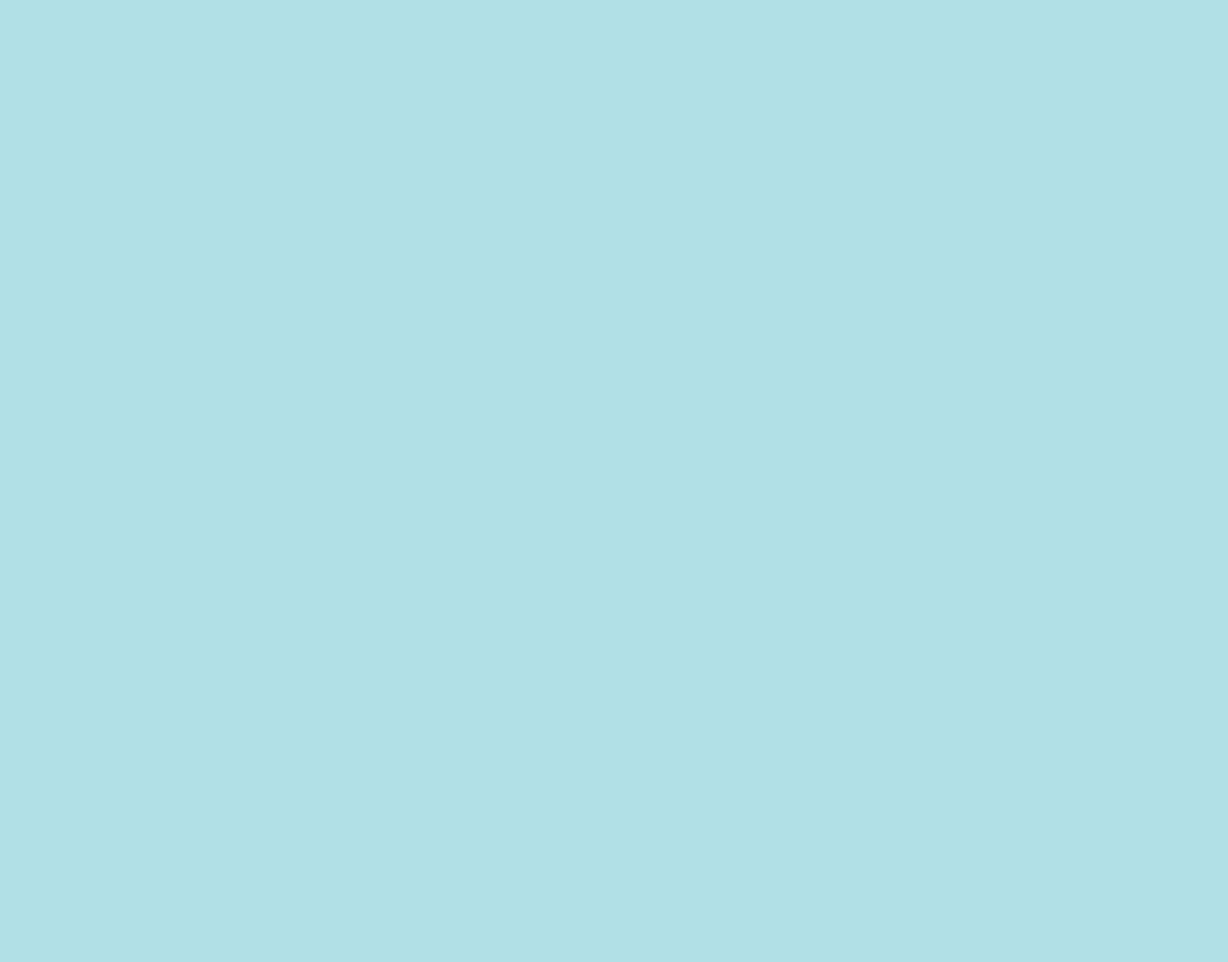
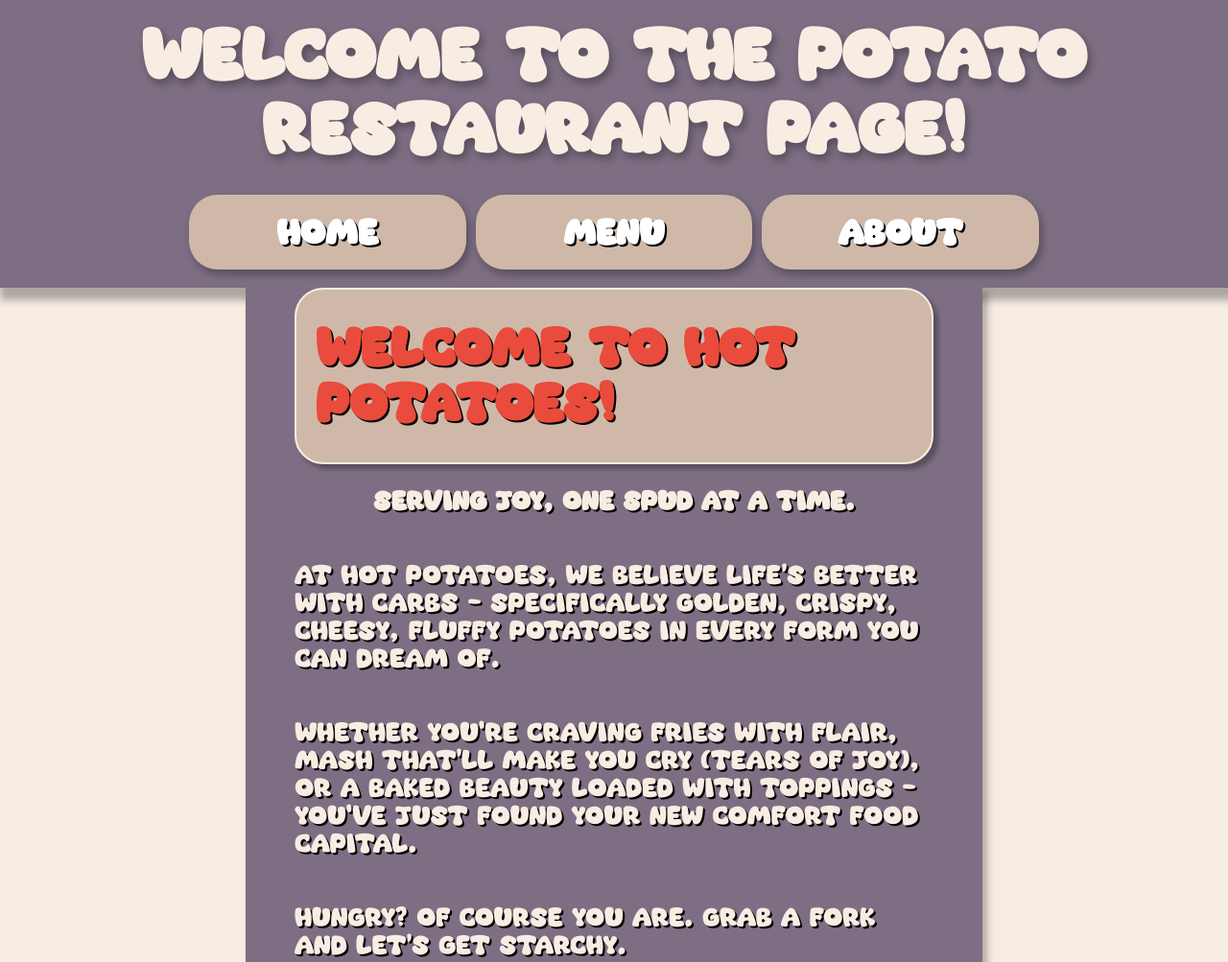
Before and after one commit to RobertTBrooks/top-restaurant-page-pj, a website built with webpack: page src/template.html in a window 1280 px wide. Shown: the top 1003 px of the page at 96% size. Before the commit the page ends 800 px from the top, so only its background shows below. Built offline with nearby package versions, Linux system fonts and the light colour scheme.

Commit message:
setup everything... not sure what it wanted me to do but it was fun and simple? used javascript to handle all the html loading into my pages.

```diff
--- a/src/index.js
+++ b/src/index.js
@@ -1,3 +1,31 @@
 import "./styles.css";
+import { LoadHomePage } from "./scripts/home-page.js";
+import { LoadAboutPage } from "./scripts/about-page.js";
+import { LoadMenuPage } from "./scripts/menu-page.js";
 
-console.log("prep done");
+document.addEventListener('DOMContentLoaded', () => {
+
+  console.log("prep done");
+
+  const homeBtn = document.getElementById("home");
+  const menuBtn = document.getElementById("menu");
+  const aboutBtn = document.getElementById("about");
+
+  LoadHomePage();
+
+  homeBtn.addEventListener('click', (e) => {
+    e.preventDefault();
+    LoadHomePage();
+  });
+
+  menuBtn.addEventListener('click', (e) => {
+    e.preventDefault();
+    LoadMenuPage();
+
+  });
+
+  aboutBtn.addEventListener('click', (e) => {
+    e.preventDefault();
+    LoadAboutPage();
+  });
+});
--- /dev/null
+++ b/src/scripts/about-page.js
@@ -0,0 +1,30 @@
+
+
+export function LoadAboutPage() {
+  document.getElementById("contents").innerHTML = `
+<span>
+    <div class="titles">
+    <h1>About Hot Potatoes</h1>
+    </div>
+
+
+    <p>It all started with a lonely spud and a dream.</p>
+
+    <p>We’re not your average farm-to-table restaurant — we’re farm-to-fork-to-face, with a single-minded mission:</p>
+
+    <p><strong>🔥 Make the world love potatoes as much as we do.</strong></p>
+
+    <p>Born in a tiny kitchen with a big bag of Yukon Golds, Hot Potatoes has grown into a celebration of</p>
+    <p><strong>all things crispy, creamy, buttery, and beautiful.</strong> </p>
+
+    <p>We’ve got no beef. Just taters.</p>
+
+    <p>Our team? A band of self-proclaimed starchivists </p>
+    <p>— committed to crafting the perfect potato dish for every craving, every mood, and every holiday (yes, even Arbor Day).</p>
+
+    <p>So whether you're a fries fanatic, a mash master, or just here for the novelty — we welcome you with open arms and open ovens.</p>
+
+    <p><strong>🥔 Hot Potatoes: We didn’t choose the spud life. The spud life chose us.</strong></p>
+</span>
+`
+}
--- /dev/null
+++ b/src/scripts/home-page.js
@@ -0,0 +1,29 @@
+import sackOfPotatoes from '../pictures/sack-of-potatoes.jpg';
+
+
+export function LoadHomePage() {
+  document.getElementById("contents").innerHTML = `
+          <span>
+            <div class="titles">
+            <h1>Welcome to Hot Potatoes!</h1>
+            </div>
+            <p>
+              <strong>Serving joy, one spud at a time.</strong>
+            </p>
+            <p>At Hot Potatoes, we believe life’s better with carbs — specifically golden, crispy, cheesy, fluffy
+              potatoes in every form you can dream of.</p>
+
+            <p>Whether you're craving fries with flair, mash that’ll make you cry (tears of joy), or a baked beauty
+              loaded with toppings — you've just found your new comfort food capital.</p>
+
+            <p>Hungry? Of course you are. Grab a fork and let’s get starchy.</p>
+
+            <p>👉 Check out our [Menu] to dive mouth-first into potato heaven.</p>
+            <p>👉 Learn more [About Us] and our humble, root-vegetable-loving origins.</p>
+
+            <span class="image-box">
+            <img src="${sackOfPotatoes}">
+            </span>
+          </span>
+`
+}
--- /dev/null
+++ b/src/scripts/menu-page.js
@@ -0,0 +1,86 @@
+import cheesyMash from '../pictures/Cheesy-Mashed-Potatoes.jpg';
+import friesOfTheRound from '../pictures/fries-of-the-round-table.png';
+import fullyLoadPotato from '../pictures/Loaded-Baked-Potato.png';
+import taterTotCasserole from '../pictures/tater-tots-casserole.png';
+import spicyPotatoePuffs from '../pictures/spicy-potato-puff.png';
+
+export function LoadMenuPage() {
+  document.getElementById("contents").innerHTML = `
+    <span>
+      <div class="titles">
+      <h1>“The Starch Side of Heaven”</h1>
+      </div>
+
+      <h2>Hot Potatoes Menu</h2>
+      <p><strong>From crispy to creamy, simple to over-the-top</p>
+      <p>— here’s our ultimate potato lineup:</strong></p>
+
+
+      <div class="titles">
+      <h2>🧀 Classic Cheesy Mash</h2>
+      </div>
+
+
+      <p>Fluffy mashed potatoes with sharp cheddar, garlic butter, and a little soul.</p>
+
+      <span class="image-box">
+      <img src="${cheesyMash}">
+      </span>
+
+      <br><br>
+
+      <div class="titles">
+      <h2>🍟 Fries of the Round Table</h2>
+      </div>
+
+      <p>Perfectly crispy hand-cut fries — served with a flight of dipping sauces: garlic aioli, spicy ketchup, and mystery sauce #7.</p>
+
+      <span class="image-box">
+      <img src="${friesOfTheRound}">
+      </span>
+
+      <br><br>
+
+      <div class="titles">
+      <h2>🥔 Fully Loaded Baked Beast</h2>
+      </div>
+
+      <p>A baked potato dressed to the nines: bacon, sour cream, green onion, cheese, butter, and a dash of paprika.</p>
+
+      <span class="image-box">
+      <img src="${fullyLoadPotato}">
+      </span>
+
+      <br><br>
+
+      <div class="titles">
+      <h2>🥘 Tater Tot Casserole</h2>
+      </div>
+
+      <p>A golden-brown skillet packed with tots, beef, and creamy sauce under a bubbly cheddar crust.</p>
+
+      <span class="image-box">
+      <img src="${taterTotCasserole}">
+      </span>
+
+      <br><br>
+
+      <div class="titles">
+      <h2>🌶️ Spicy Potato Puffs</h2>
+      </div>
+
+      <p>Deep-fried and seasoned with chili, lime, and secret spices. Comes with a warning label (and ranch).</p>
+
+      <span class="image-box">
+      <img src="${spicyPotatoePuffs}">
+      </span>
+      <br><br>
+      <span>
+      <h5>🥄 Add a scoop of garlic mash for $2.</h5>
+      <h5>🧂 Make anything "extra crispy" for free.</h5>
+      <h5>❤️ Potato lovers get free hugs. Always.</h5>
+      </span>
+    </span>
+
+`
+}
--- a/src/styles.css
+++ b/src/styles.css
@@ -1,3 +1,175 @@
-body {
-  background-color: powderblue;
+* {
+  font-family: "SuperBubble", sans-serif;
+  box-sizing: border-box;
 }
+
+@font-face {
+  font-family: "SuperBubble";
+  src: url("./assets/fonts/SuperBubble-Rpaj3.ttf") format("truetype");
+  font-weight: normal;
+  font-style: normal;
+}
+
+body,
+html {
+  margin: 0;
+  padding: 0;
+  width: 100vw;
+  height: 100vh;
+}
+
+#site-wrapper {
+  display: grid;
+  grid-template-rows: repeat(12, 1fr);
+  grid-template-columns: repeat(12, 1fr);
+  width: 100%;
+  height: 100%;
+}
+
+#header-wrapper {
+  grid-area: 1/1/4/13;
+  width: 100%;
+  height: 100%;
+  z-index: +10;
+  min-height: clamp(250px, 70vh, 300px);
+  box-shadow: 8px 5px 8px 8px rgba(0, 0, 0, 0.3);
+}
+
+#header-bar {
+  display: flex;
+  flex-direction: column;
+  justify-content: center;
+  align-items: center;
+  background-color: #7D6E83;
+  color: #F8EDE3;
+  height: 100%;
+  width: auto;
+}
+
+#title-header {
+  font-size: clamp(1rem, 3vw, 2rem);
+  display: flex;
+  justify-content: center;
+  align-items: center;
+  width: auto;
+  height: auto;
+
+}
+
+#title-header>h1 {
+  text-align: center;
+  margin-top: 0;
+  margin-bottom: 0;
+  padding: 0;
+  text-shadow: 3px 5px 8px rgba(0, 0, 0, 0.3);
+
+}
+
+#nav-bar {
+  margin-top: clamp(10px, 3vw, 30px);
+  display: flex;
+  justify-content: space-evenly;
+  align-items: center;
+  width: 70%;
+
+}
+
+.nav-buttons {
+  background-color: #D0B8A8;
+  color: white;
+  font-weight: bold;
+  border: 0;
+  margin: 5px;
+  border-radius: 30px;
+  width: 100%;
+  height: 100%;
+  font-size: clamp(1rem, 3vw, 2rem);
+  padding: 15px;
+  box-shadow: 3px 5px 8px rgba(0, 0, 0, 0.3);
+  text-shadow: 2px 2px black;
+}
+
+.nav-buttons:hover {
+  background-color: #F8EDE3;
+  color: #E94B3C;
+}
+
+.nav-buttons:active {
+  background-color: #D0B8A8;
+  color: white;
+  box-shadow: none;
+}
+
+#contents-grid {
+  width: 100%;
+  height: 100%;
+  grid-area: 4/1/13/13;
+  background-color: #F8EDE3;
+  color: #7D6E83;
+}
+
+#content-wrapper {
+  display: flex;
+  background-color: #F8EDE3;
+  color: #F8EDE3;
+  justify-content: center;
+  align-items: center;
+  overflow: scroll;
+  padding-bottom: 30px;
+}
+
+#contents {
+  font-size: clamp(1rem, 3vw, 1.5rem);
+  display: flex;
+  justify-content: center;
+  align-items: center;
+  z-index: +15;
+  background-color: #7D6E83;
+  width: 60%;
+  box-shadow: 5px 5px 8px rgba(0, 0, 0, 0.3);
+  padding-left: 4%;
+  padding-right: 4%;
+  padding-bottom: 2%;
+  text-shadow: 2px 2px black;
+}
+
+img {
+  display: flex;
+  border-radius: 100%;
+  height: clamp(200px, 15vw, 600px);
+  width: auto;
+  align-self: center;
+  justify-self: center;
+}
+
+.image-box {
+  display: flex;
+  align-items: center;
+  justify-content: center;
+  width: 100%;
+  padding-bottom: 5%;
+}
+
+#contents>span {
+  display: flex;
+  flex-direction: column;
+  justify-content: space-between;
+  align-items: center;
+}
+
+.titles {
+  border: 2px solid #F8EDE3;
+  text-shadow: 2px 2px black;
+  padding-right: 20px;
+  padding-left: 20px;
+  color: #E94B3C;
+  border-radius: 30px;
+  box-shadow: 5px 5px 5px rgba(0, 0, 0, 0.3);
+  background-color: #D0B8A8;
+}
+
+@media (max-width: 1000px) {
+  #contents {
+    width: 85%;
+  }
+}
--- a/src/template.html
+++ b/src/template.html
@@ -9,7 +9,46 @@
 </head>
 
 <body>
+  <div id="site-wrapper">
+    <div id="header-wrapper">
 
+      <header id="header-bar">
+        <div id="title-header">
+          <h1>Welcome to the Potato Restaurant Page!</h1>
+
+        </div>
+        <nav id="nav-bar">
+          <button id="home" class="nav-buttons" type="button">Home</button>
+          <button id="menu" class="nav-buttons" type="button">Menu</button>
+          <button id="about" class="nav-buttons" type="button">About</button>
+        </nav>
+      </header>
+    </div>
+    <div id="contents-grid">
+
+      <div id="content-wrapper">
+        <div id="contents">
+          <span>
+            <h2>Welcome to Hot Potatoes!</h2>
+            <p>
+              <strong>Serving joy, one spud at a time.</strong>
+            </p>
+            <p>At Hot Potatoes, we believe life’s better with carbs — specifically golden, crispy, cheesy, fluffy
+              potatoes in every form you can dream of.</p>
+
+            <p>Whether you're craving fries with flair, mash that’ll make you cry (tears of joy), or a baked beauty
+              loaded with toppings — you've just found your new comfort food capital.</p>
+
+            <p>Hungry? Of course you are. Grab a fork and let’s get starchy.</p>
+
+            <p>👉 Check out our [Menu] to dive mouth-first into potato heaven.</p>
+            <p>👉 Learn more [About Us] and our humble, root-vegetable-loving origins.</p>
+          </span>
+        </div>
+
+      </div>
+    </div>
+  </div>
 </body>
 
 </html>
```
Also changed, not shown: src/assets/fonts/SuperBubble-Rpaj3.ttf (added), src/pictures/Cheesy-Mashed-Potatoes.jpg (added), src/pictures/Loaded-Baked-Potato.png (added), src/pictures/fries-of-the-round-table.png (added), src/pictures/sack-of-potatoes.jpg (added), 2 other files.
